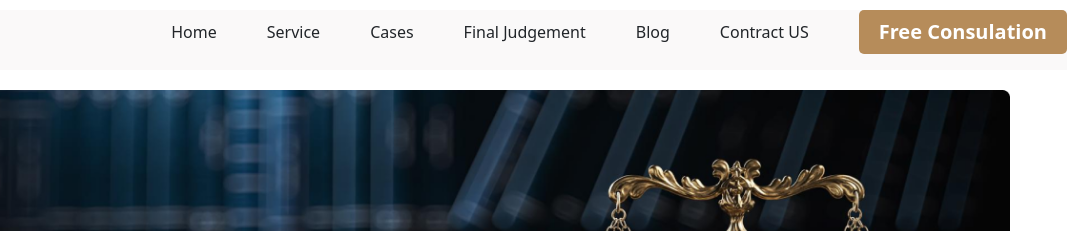
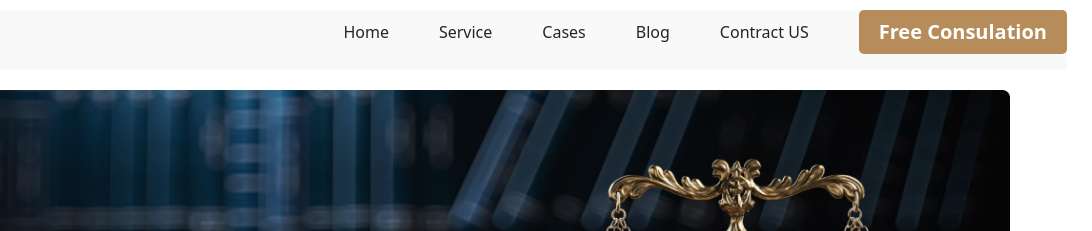
Before and after one commit to EngrArfin/judgment, a plain HTML site: page index.html in a window 1280 px wide. Shown: the top 231 px of the page, 188-1280 px from the left. Drawn offline with nearby package versions, Linux system fonts and the light colour scheme.

Commit message:
first commit

```diff
--- a/index.html
+++ b/index.html
@@ -7,7 +7,7 @@
     <meta charset="UTF-8">
     <meta http-equiv="X-UA-Compatible" content="IE=edge">
     <meta name="viewport" content="width=device-width, initial-scale=1.0">
-    <title>Justice</title>
+    <title>Legal Justice</title>
 
     <link href="https://cdn.jsdelivr.net/npm/bootstrap@5.3.0-alpha1/dist/css/bootstrap.min.css" rel="stylesheet" integrity="sha384-GLhlTQ8iRABdZLl6O3oVMWSktQOp6b7In1Zl3/Jr59b6EGGoI1aFkw7cmDA6j6gD" crossorigin="anonymous">
     <script src="https://cdn.jsdelivr.net/npm/bootstrap@5.3.0-alpha1/dist/js/bootstrap.bundle.min.js" integrity="sha384-w76AqPfDkMBDXo30jS1Sgez6pr3x5MlQ1ZAGC+nuZB+EYdgRZgiwxhTBTkF7CXvN" crossorigin="anonymous"></script>
@@ -21,7 +21,6 @@
                     <li>Home </li>
                     <li>Service</li>
                     <li>Cases</li>
-                    <li>Final Judgement</li>
                     <li>Blog</li>
                     <li>Contract US</li>
                     <li> <a href="https://getbootstrap.com/docs/5.3/forms/overview/#overview"><button class="bt-primary">Free Consulation</button></a></li>
--- a/style/justice.css
+++ b/style/justice.css
@@ -63,7 +63,7 @@ nav img{
 
   }
 
-    /* The Legal Practice Area */
+  /* The Legal Practice Area */
 
 section{
     margin-top: 130px;
```
Also changed, not shown: js/bootstrap.min.js (added), style/bootstrap.min.css (added).
